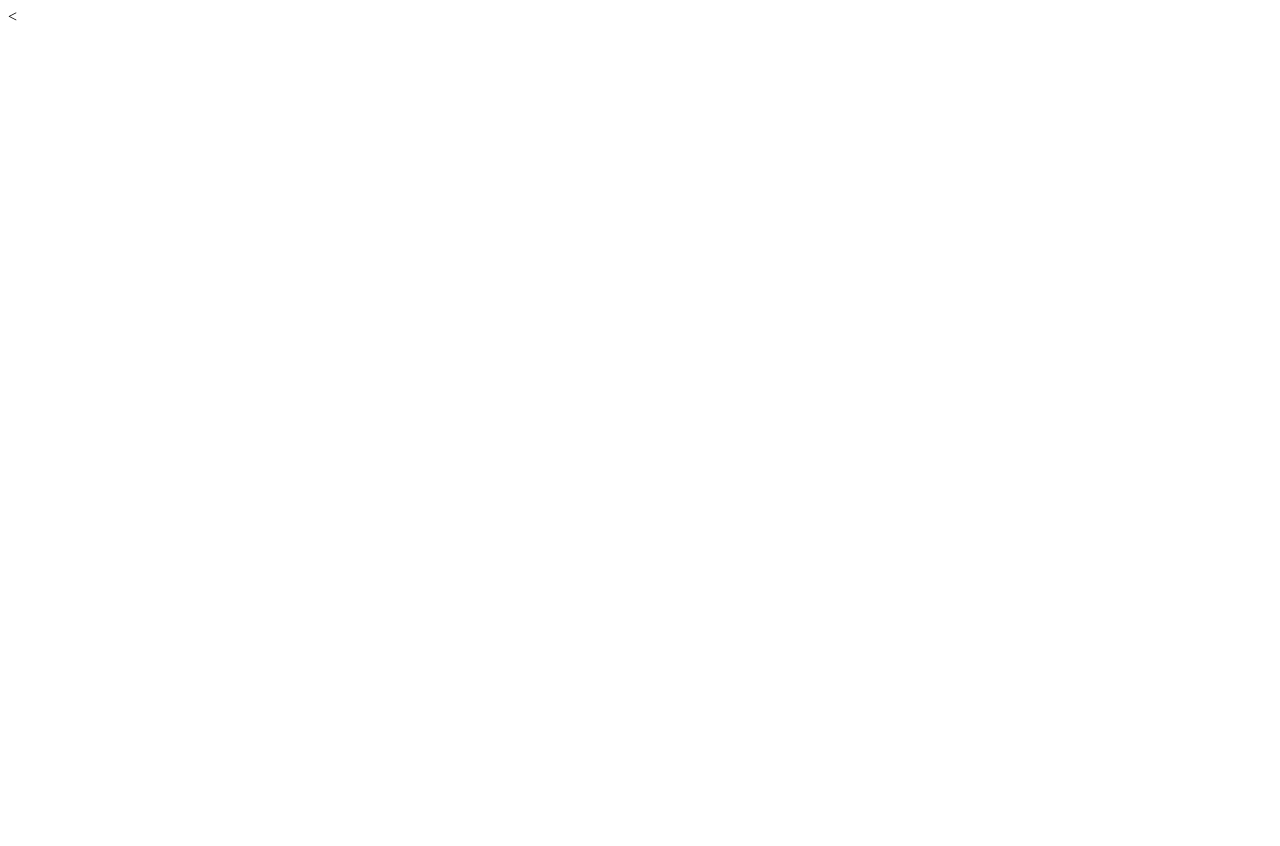
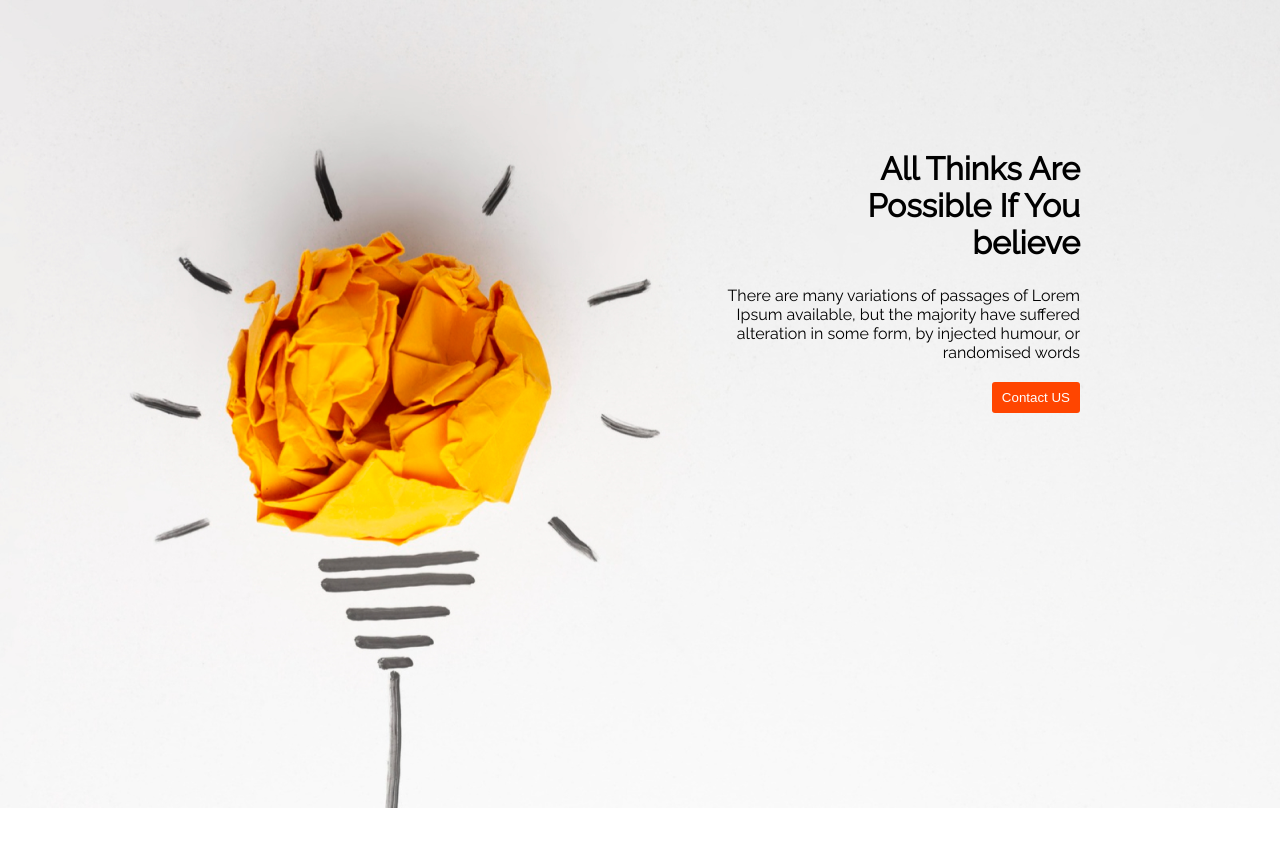
Before and after one commit to mahdimortuza/Assignment_1, a plain HTML site: page index.html in a window 1280 px wide. Shown: the top 846 px of the page. Before the commit the page ends 800 px from the top, so only its background shows below. Drawn offline with Linux system fonts and the light colour scheme.

Commit message:
header section done

```diff
--- a/index.html
+++ b/index.html
@@ -5,13 +5,22 @@
     <meta http-equiv="X-UA-Compatible" content="IE=edge">
     <meta name="viewport" content="width=device-width, initial-scale=1.0">
     <title>First assignment</title>
+    <link href="https://fonts.googleapis.com/css2?family=Raleway:display=swap" rel="stylesheet">
+    <link rel="stylesheet" href="./stylesheet/style.css">
 </head>
 <body>
 
     <!-- This is the header section  of the website -->
     <header>
-        <
 
+        <div class="header-content">
+        <h1 class="main-title">All Thinks Are <br> Possible If You <br> believe</h1>
+        <p class="main-paragraph">There are many variations of passages of Lorem Ipsum
+            available, but the majority have suffered alteration in some
+            form, by injected humour, or randomised words
+        </p>
+        <button class="primary-btn">Contact US</button>
+        </div>
     </header>
 
     <!-- This is the body section of the website -->
--- a/stylesheet/style.css
+++ b/stylesheet/style.css
@@ -3,3 +3,40 @@
     padding: 0;
     box-sizing: border-box;
 }
+
+body{
+
+   font-family: 'Raleway', sans-serif;
+}
+
+header{
+    background: url(../images/banner/banner1.png);
+    background-repeat: no-repeat;
+    height: 300vh;
+    padding: 0 200px;
+}
+.header-content{
+    float: right;
+    width: 400px;
+    text-align: right;
+}
+
+.main-title{
+   margin-top: 150px;
+   font-weight: 800;
+}
+
+.main-paragraph{
+    margin-top: 25px;
+    font-weight: 500;
+}
+
+.primary-btn{
+    margin-top: 20px;
+    padding: 8px 10px;
+    color: #fff;
+    background-color: orangered;
+    border: none;
+    border-radius: 3px;
+    font-weight: 500;
+}
```
